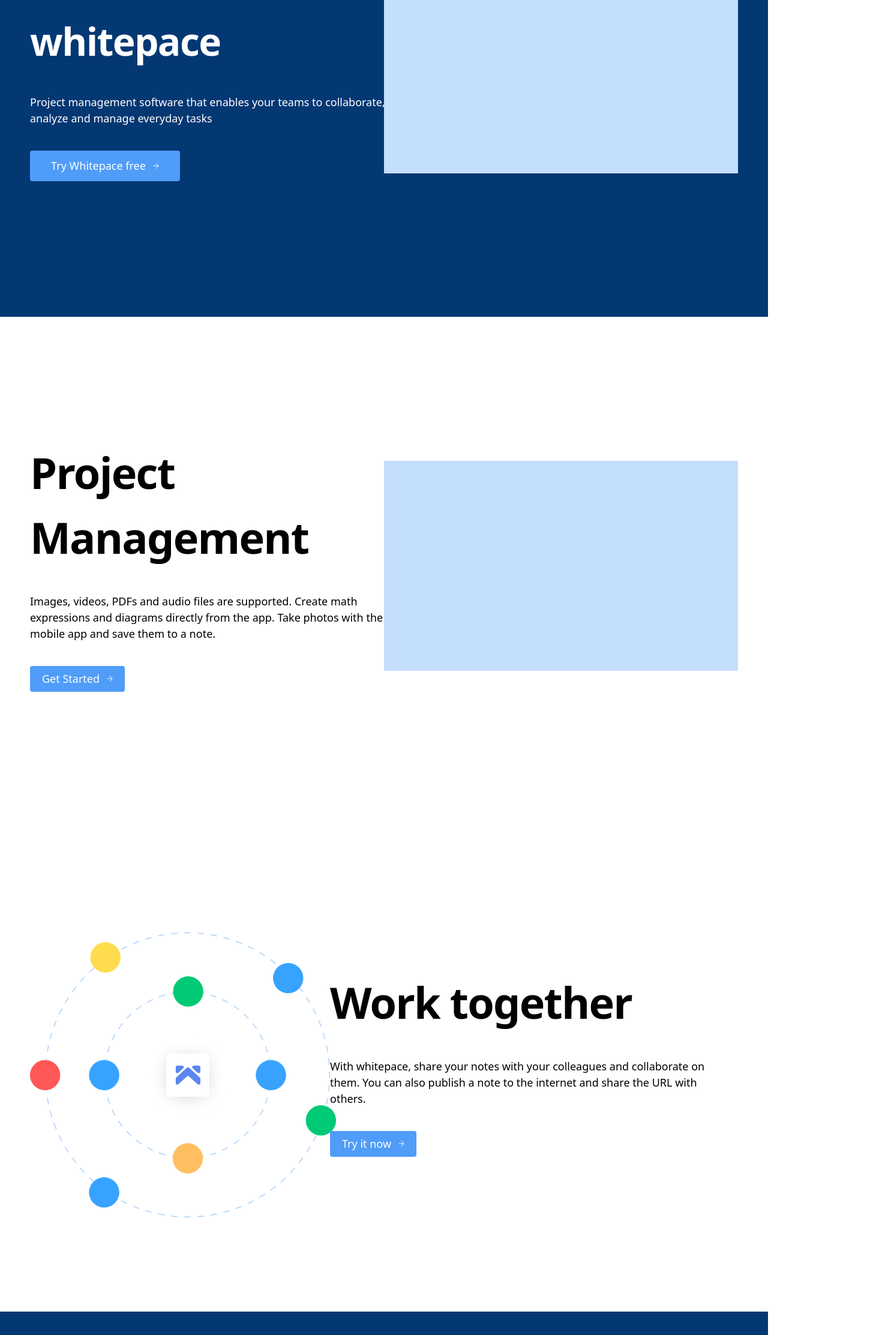
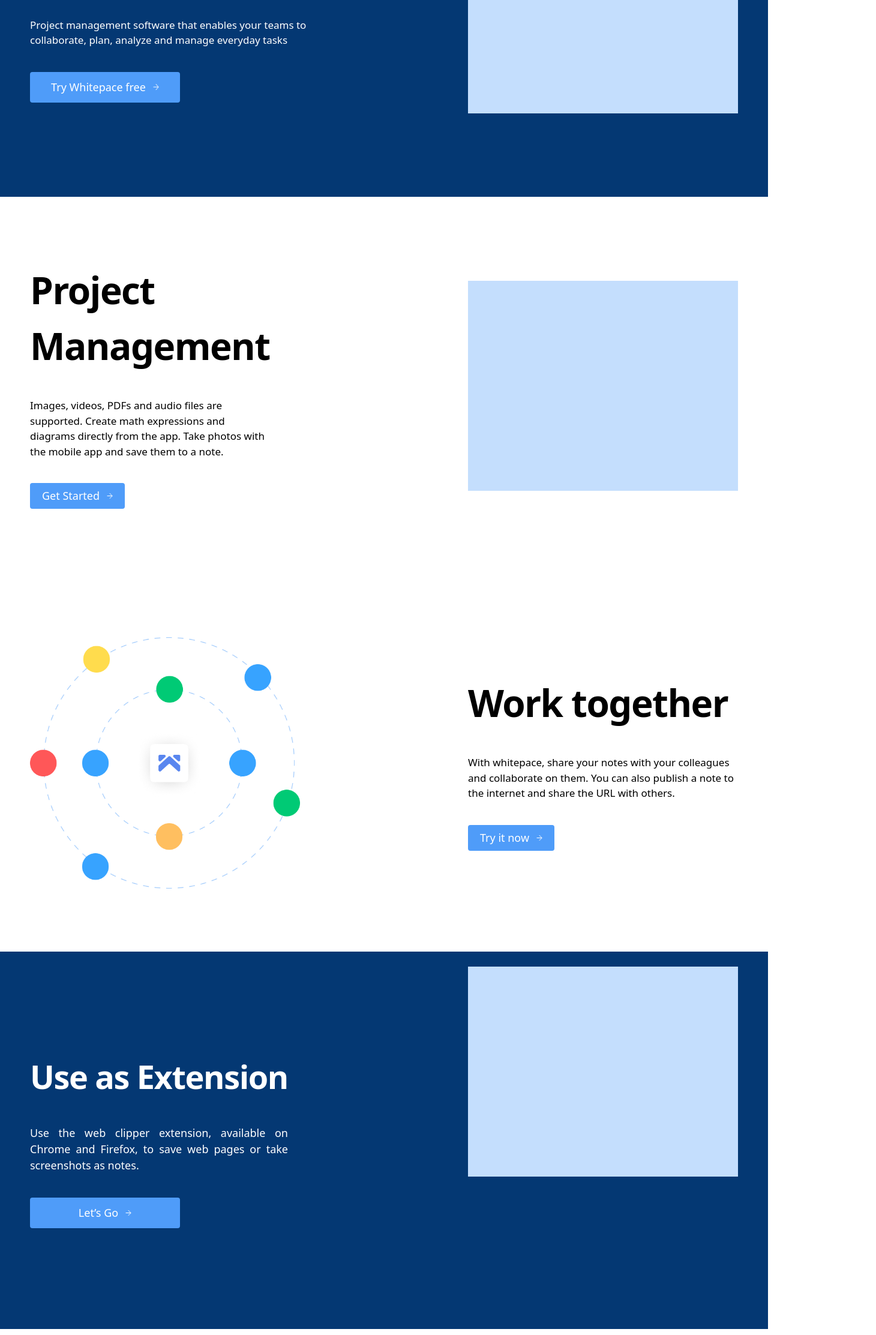
Before and after one commit to Uzair0011/WhiteSpace-Website-TailwindCSS, a Next.js app: page / in a window 1280 px wide. Shown: the part 395-2620 px from the top of the page at 60% size, 1460 px wide, since content can reach past the window. Built offline with nearby package versions, Linux system fonts and the light colour scheme.

Commit message:
Files add

```diff
--- a/src/app/Components/customise.tsx
+++ b/src/app/Components/customise.tsx
@@ -2,17 +2,17 @@
 
 export default function Customise() {
   return (
-    <div className=" w-auto h-auto md:h-[829px]   px-[50px] block lg:flex text-black text-center py-5 items-center">
-      <section className="w-auto h-auto md:w-[95%] md:h-[400px]   flex justify-start items-center ">
+    <div className=" w-auto h-auto md:h-[729px]   px-[50px] block lg:flex text-black text-center py-5 items-center justify-between">
+      <section className="w-[95%] h-[400px]  md:w-[50%] md:h-[729px] flex justify-center items-center lg:w-[450px] lg:h-[629px] ">
         <div className="w-[424px] h-[350px]  bg-[#C4DEFD]"></div>
       </section>
 
-      <section className="w-auto h-auto md:w-[50%] md:h-[829px] block md:flex justify-center  md:justify-end  items-center  md:text-start ">
+      <section className="w-auto  h-auto md:w-[50%] lg:h-[629px] content-center text-start  lg:w-[450px] ">
         <div>
-          <h1 className="w-auto h-auto md:w-[520px]  text-[50px] md:text-[72px] pl-0 md:pl-10  font-bold  tracking-tight ">
+          <h1 className="w-auto h-auto md:w-[450px]  text-[50px] md:text-[62px] pl-0 md:pl-10  font-bold  tracking-tight ">
             Customise it to your needs
           </h1>
-          <p className="h-auto w-auto md:w-[650px] text-[18px] py-10  pl-0 md:pl-10 ">
+          <p className="h-auto w-auto md:w-[450px] text-[17px] py-10  pl-0 md:pl-10 ">
             Customise the app with plugins, custom themes and multiple text
             editors (Rich Text or Markdown). Or create your own scripts and
             plugins using the Extension API.
--- a/src/app/Components/extension.tsx
+++ b/src/app/Components/extension.tsx
@@ -3,12 +3,12 @@
 export default function Extension() {
   return (
     <div>
-      <div className="w-auto h-auto text-center md:text-start overflow-hidden flex-wrap  m:h-[829px] md:w-[100%] bg-customBlue px-[50px]  flex flex-col lg:flex-row text-white  ">
-        <section className="w-auto h-auto md:w-[50%] md:h-[450px] py-5 sm:py-20 lg:h-[829px] content-center justify-items-center md:justify-items-start ">
-          <h1 className="h-auto w-[250px] lg:h-auto sm:w-[680px] text-[35px] sm:text-[50px] md:text-[64px] font-bold tracking-tight">
+      <div className="w-auto h-auto text-center md:text-start overflow-hidden flex-wrap  m:h-[829px] md:w-[100%] bg-customBlue px-[50px]  flex flex-col lg:flex-row text-white justify-between  ">
+        <section className="w-auto h-auto py-10  md:w-[50%] lg:h-[629px] content-center lg:w-[450px] ">
+          <h1 className="h-auto w-[250px] lg:h-auto sm:w-[680px] text-[35px] sm:text-[50px] md:text-[54px] font-bold tracking-tight">
             Use as Extension
           </h1>
-          <p className=" w-[250px]   md:w-[650px] text-[15px] md:text-[18px] py-10">
+          <p className=" w-[250px]   md:w-[430px] text-justify text-[15px] md:text-[18px] py-10">
             Use the web clipper extension, available on Chrome and Firefox, to
             save web pages or take screenshots as notes.
           </p>
@@ -18,7 +18,7 @@
           </button>
         </section>
 
-        <section className="w-[95%] h-[400px]  md:w-[50%] lg:h-[829px] flex justify-center items-center">
+        <section className="w-[95%] sm:h-full  md:h-[400px]  md:w-[50%] lg:h-[829pxx] flex justify-center items-center lg:w-[450px] py-10 ">
           <div className="w-[824px] h-[350px]  bg-[#C4DEFD]"></div>
         </section>
       </div>
--- a/src/app/Components/footer.tsx
+++ b/src/app/Components/footer.tsx
@@ -3,9 +3,9 @@
 export default function Footer() {
   return (
     <div>
-      <div className="w-auto h-auto md:w-[100%] md:h-[461px]  bg-customBlue  px-[50px] content-center text-white pb-5 md:pb-0">
+      <div className="w-auto h-auto md:w-[100%] md:h-[461px]  bg-customBlue  px-[50px] content-center bg  text-white pb-5 md:pb-0">
         <section>
-          <div className="w-auto h-auto md:w-[1000px] block md:flex justify-between items-start pt-10 text-center md:text-start">
+          <div className="  h-auto md:w-[900px] block md:flex justify-between items-start pt-10 text-center md:text-start ">
             <div >
               <div className="flex flex-col md:flex-row gap-5 items-center text-[28px] font-bold ">
                 <Image src="/logo.png" alt="logo" width="30" height="30" />
--- a/src/app/Components/hero.tsx
+++ b/src/app/Components/hero.tsx
@@ -3,12 +3,12 @@
 export default function Hero() {
   return (
     <div>
-      <div className="w-auto h-auto text-center md:text-start overflow-hidden block md:flex-wrap md:h-auto m:h-[829px] md:w-[100%] bg-customBlue px-[50px]  md:flex flex-col lg:flex-row text-white  ">
-        <section className="w-auto h-auto md:w-[50%] md:h-[450px]  py-20 lg:h-[829px] content-center justify-items-center md:justify-items-start ">
-          <h1 className="w-[250px] h-auto sm:w-[680px] text-[35px] sm:text-[50px] md:text-[64px] font-bold tracking-tight">
+      <div className="w-auto h-auto lg:h-[629px] text-center md:text-start overflow-hidden block md:flex-wrap md:h-auto m:h-[829px] md:w-[100%] bg-customBlue px-[50px]  md:flex flex-col lg:flex-row text-white  justify-between  ">
+        <section className="w-auto h-auto md:w-[50%] md:h-[450px] lg:w-[450px]   py-20 lg:h-[629px] content-center justify-items-center md:justify-items-start    ">
+          <h1 className="w-[250px]  lg:w-[450px] h-auto sm:w-[680px] text-[35px] sm:text-[50px] md:text-[44px] font-bold tracking-tight ">
             Get More Done with whitepace
           </h1>
-          <p className=" w-[250px]   md:w-[650px] text-[15px] md:text-[18px] py-10">
+          <p className=" w-[250px]   md:w-[500px] text-[15px] md:text-[17px] py-10 ">
             Project management software that enables your teams to collaborate,
             plan, analyze and manage everyday tasks
           </p>
@@ -18,7 +18,7 @@
           </button>
         </section>
 
-        <section className="w-[95%] h-[400px]  md:w-[50%] md:h-[829px] flex justify-center items-center">
+        <section className="w-[95%] h-[400px]  md:w-[50%] md:h-[829px] flex justify-center items-center lg:w-[450px] lg:h-[629px]">
           <div className="w-[824px] h-[350px]  bg-[#C4DEFD]"></div>
         </section>
       </div>
--- a/src/app/Components/project.tsx
+++ b/src/app/Components/project.tsx
@@ -3,12 +3,12 @@
 export default function Project() {
   return (
     <div>
-      <div className=" overflow-hidden h-auto md:h-[829px] w-[100%] px-[50px] block lg:flex text-black ">
-        <section className="w-auto h-auto md:w-[50%] lg:h-[829px] content-center ">
-          <h1 className="w-[680px] text-[50px] md:text-[72px] pt-11 md:pt-0 font-bold tracking-tight">
+      <div className=" overflow-hidden h-auto md:h-[629px] w-[100%] px-[50px] block lg:flex text-black justify-between">
+        <section className="w-auto h-auto md:w-[50%] lg:h-[629px] content-center lg:w-[450px] ">
+          <h1 className="w-[680px] text-[42px] md:text-[62px] pt-11 md:pt-0 font-bold tracking-tight">
             Project <div>Management</div>
           </h1>
-          <p className="w-auto md:w-[600px]  text-[16px] md:text-[18px] py-10 ">
+          <p className="w-auto md:w-[400px]  text-[16px] md:text-[17px] py-10  ">
             Images, videos, PDFs and audio files are supported. Create math
             expressions and diagrams directly from the app. Take photos with the
             mobile app and save them to a note.
@@ -19,28 +19,28 @@
           </button>
         </section>
 
-        <section className="w-[95%] h-[400px]  md:w-[50%] lg:h-[829px] flex justify-center items-center">
+        <section className="w-[95%] h-[400px]   md:w-[50%] lg:h-[629px] flex justify-center items-center lg:w-[450px] ">
           <div className="w-[824px] h-[350px]  bg-[#C4DEFD]"></div>
         </section>
       </div>
 
       {/* 2 */}
-      <div className="w-auto h-auto md:h-[829px] md:w-[100%]  px-[50px] block lg:flex text-black ">
-        <section className="w-auto h-auto md:w-[50%] lg:h-[829px] content-center pt-10 ">
+      <div className="w-auto h-auto md:h-[629px] md:w-[100%]  px-[50px] block lg:flex text-black justify-between">
+        <section className="w-auto h-auto md:w-[50%] lg:h-[629px] content-center lg:w-[450px] pb-10 sm:pb-0 ">
           <Image src="/work.png" alt="arrow" width="510" height="661" />
         </section>
 
-        <section className="w-auto h-auto lg:w-[50%] lg:h-[829px] flex justify-center lg:justify-end text-center md:text-start  items-center p-5 md:p-0 ">
+        <section className="w-auto h-auto md:w-[50%] lg:h-[629px] content-center lg:w-[450px]  ">
           <div className="flex flex-col md:block">
-            <h1 className="w-auto md:w-[680px] text-[50px] md:text-[72px] font-bold tracking-tight">
+            <h1 className="w-auto md:w-[680px] text-[50px] md:text-[62px] font-bold tracking-tight">
               Work together
             </h1>
-            <p className="w-auto h-auto md:w-[650px] text-[18px] py-10  ">
+            <p className="w-auto h-auto md:w-[450px] text-[17px] py-10  ">
               With whitepace, share your notes with your colleagues and
               collaborate on them. You can also publish a note to the internet
               and share the URL with others.
             </p>
-            <button className="text-[18px] bg-[#4F9CF9] hover:bg-[#89a6c9] py-2 px-5 rounded flex items-center gap-3 text-white justify-center">
+            <button className="text-[18px] bg-[#4F9CF9] hover:bg-[#89a6c9] py-2 px-5 rounded flex items-center gap-3 text-white justify-center mb-5 sm:mb-0 ">
               Try it now
               <Image src="/arrow.png" alt="arrow" width="10" height="10" />
             </button>
--- a/src/app/Components/sponsors.tsx
+++ b/src/app/Components/sponsors.tsx
@@ -10,11 +10,11 @@
           </h1>
           <br />
           <br />
-          <div className="md:auto md:w-[1372px] block md:flex justify-items-center md:justify-around items-center ">
-            <Image className="pb-11 w-48 md:w-64" src="/microsoft.png" alt="arrow" width="287" height="68" />
-            <Image className="pb-11 md:w-45" src="/apple.png" alt="arrow" width="55" height="68" />
-            <Image className="pb-11 w-48 md:w-64" src="/slack.png" alt="arrow" width="280" height="68" />
-            <Image className="pb-11 w-48 md:w-64" src="/google.png" alt="arrow" width="211" height="68" />
+          <div className="md:auto md:w-full block md:flex justify-items-center md:justify-around items-center ">
+            <Image className="pb-11 w-48 md:w-54" src="/microsoft.png" alt="arrow" width="287" height="68" />
+            <Image className="pb-11 md:w-45" src="/apple.png" alt="arrow" width="42" height="68" />
+            <Image className="pb-11 w-48 md:w-52" src="/slack.png" alt="arrow" width="280" height="68" />
+            <Image className="pb-11 w-48 md:w-50" src="/google.png" alt="arrow" width="211" height="68" />
           </div>
         </section>
       </div>
```
